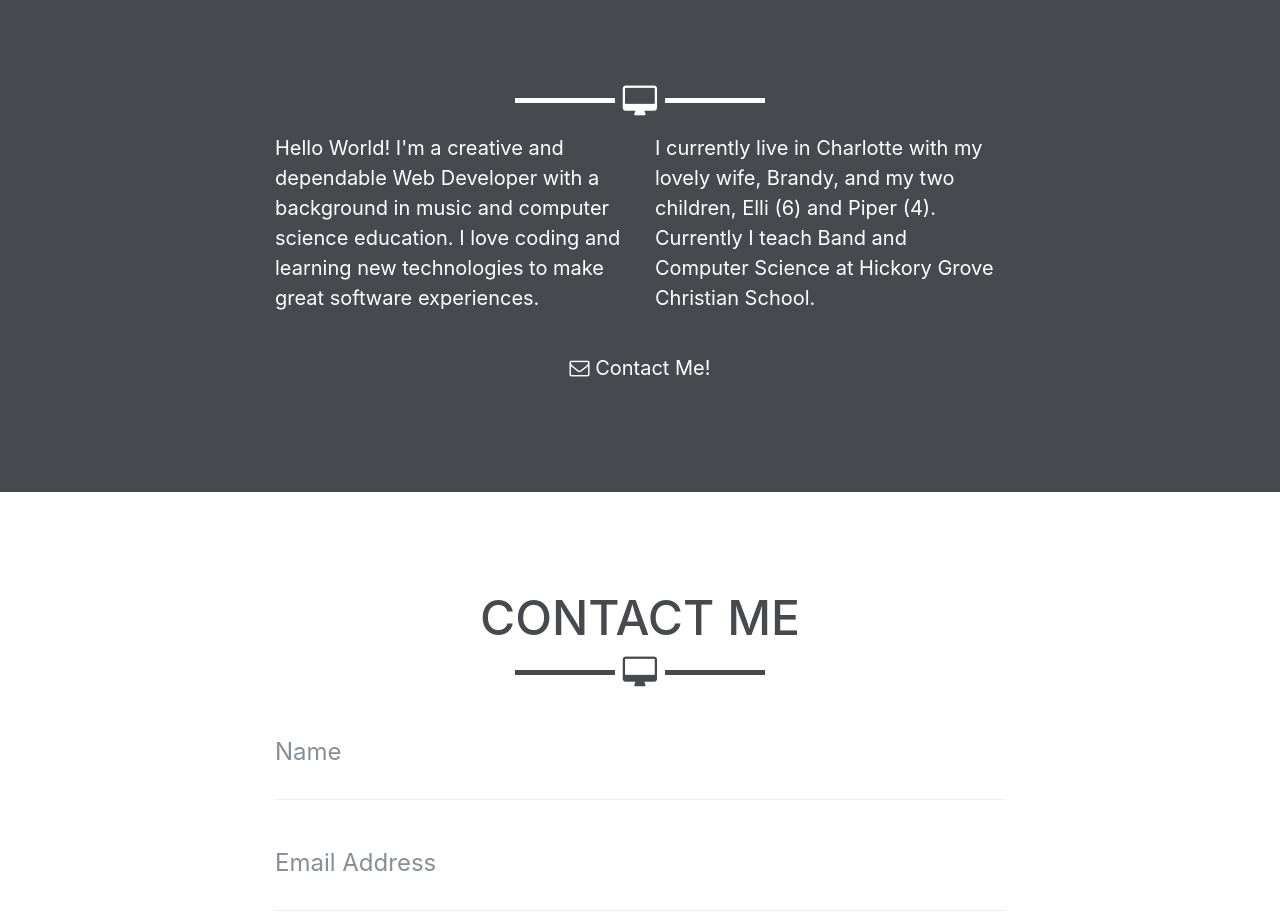
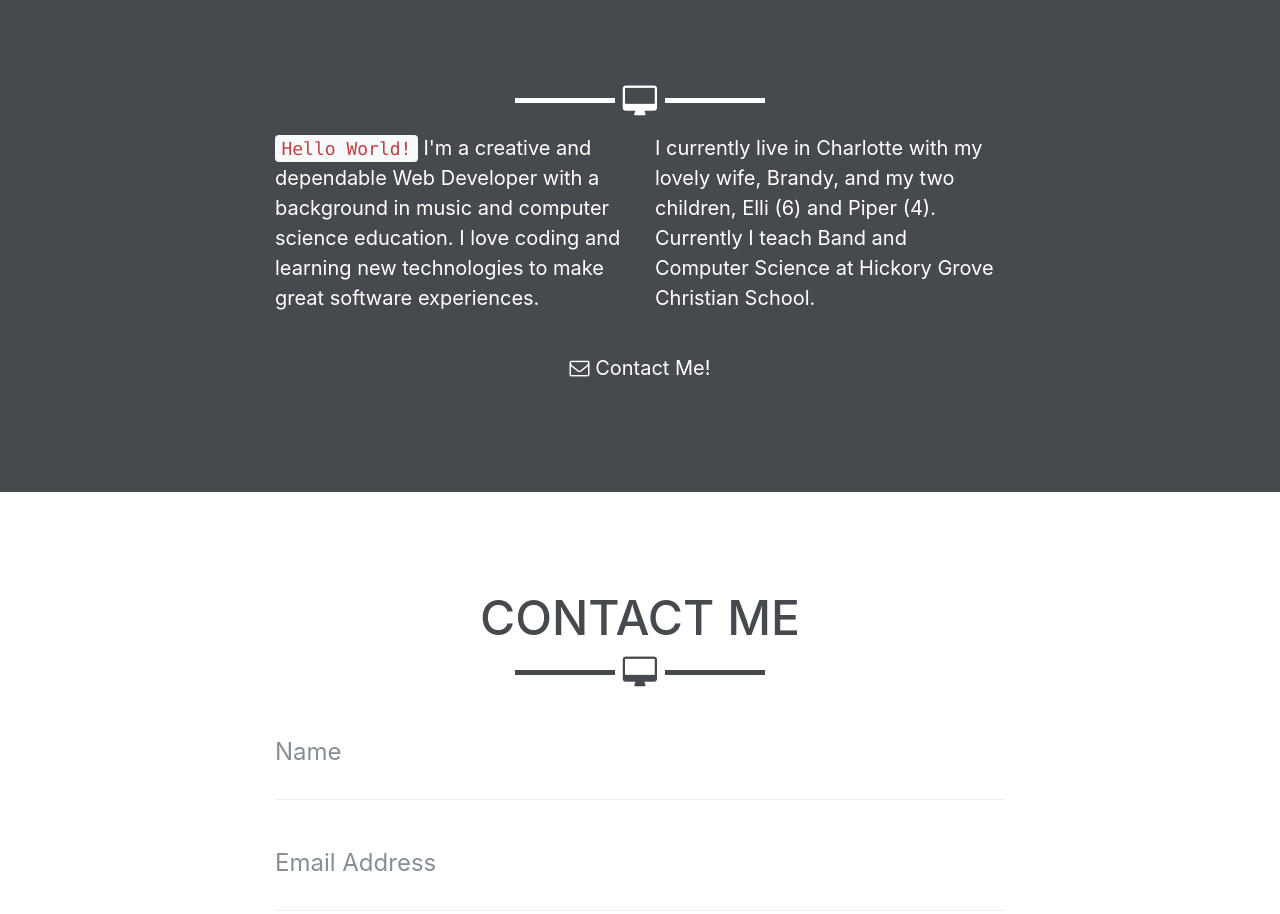
Before and after one commit to taylorcaton/Bootstrap-Portfolio, a website with bundled scripts: page index.html in a window 1280 px wide. Shown: the part 1900-2814 px from the top of the page. Built offline with nearby package versions, Linux system fonts and the light colour scheme.

Commit message:
copy update

```diff
--- a/index.html
+++ b/index.html
@@ -140,7 +140,7 @@
       <hr class="star-light">
       <div class="row">
         <div class="col-lg-4 ml-auto">
-          <p>Hello World! I'm a creative and dependable Web Developer with a background in music and computer science education.
+          <p><code>Hello World!</code> I'm a creative and dependable Web Developer with a background in music and computer science education.
             I love coding and learning new technologies to make great software experiences.</p>
         </div>
         <div class="col-lg-4 mr-auto">
```
